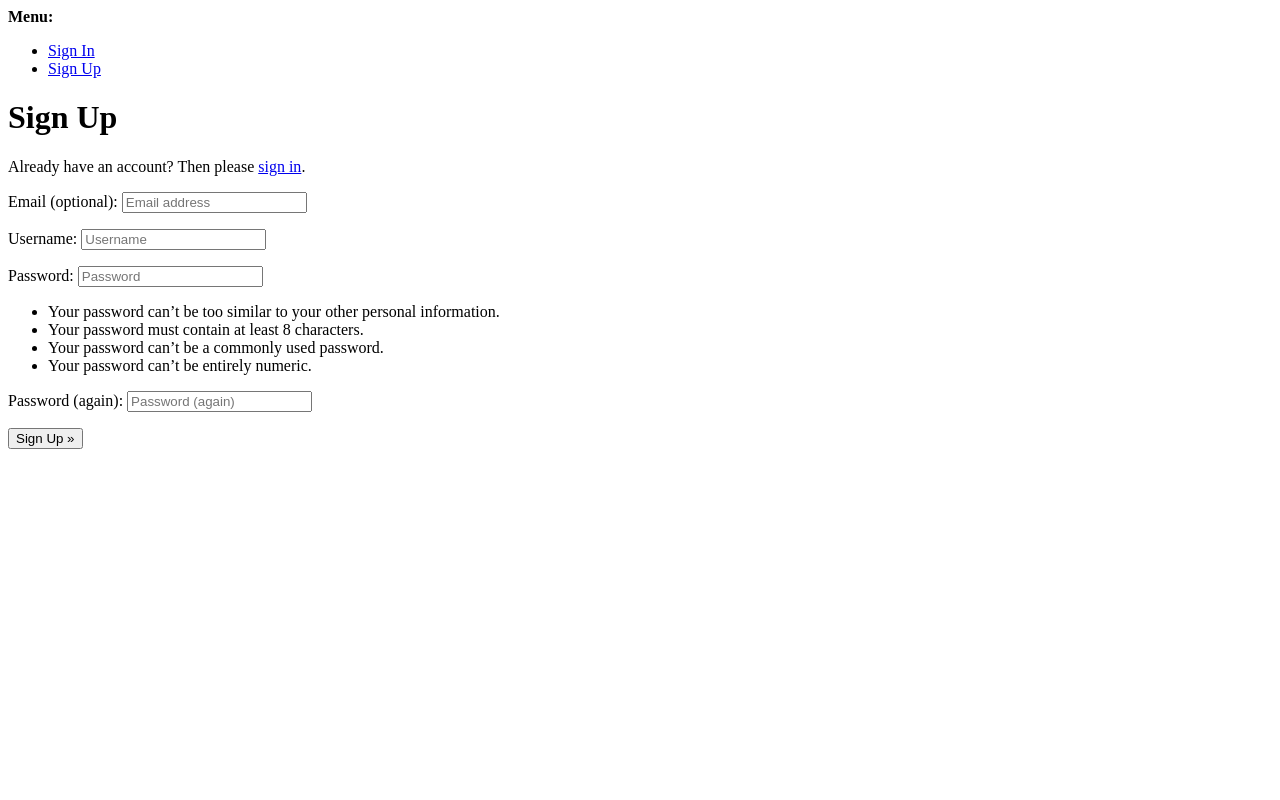
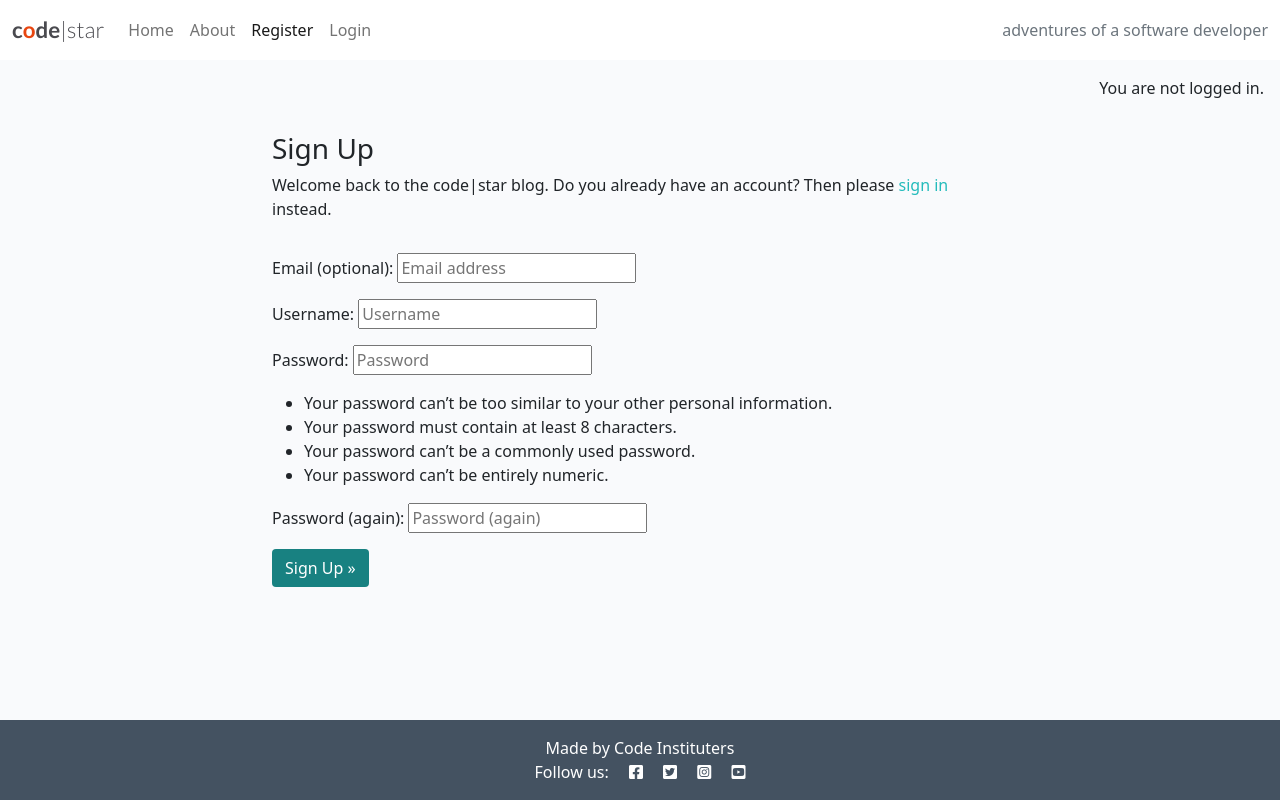
Before and after one commit to Matt-Cowen/django_blog, a Django app: page /accounts/signup/ in a window 1280 px wide. Run offline with Django 4.2, Linux system fonts and the light colour scheme.

Commit message:
auth templates styled

```diff
--- a/templates/account/signup.html
+++ b/templates/account/signup.html
@@ -1,21 +1,31 @@
-{% extends "account/base.html" %}
+{% extends "base.html" %}
 
 {% load i18n %}
 
 {% block head_title %}{% trans "Signup" %}{% endblock head_title %}
 
 {% block content %}
-<h1>{% trans "Sign Up" %}</h1>
+<div class="container">
+  <div class="row">
+    <div class="col-md-8 mt-3 offset-md-2">
+      <h3>{% trans "Sign Up" %}</h3>
 
-<p>{% blocktrans %}Already have an account? Then please <a href="{{ login_url }}">sign in</a>.{% endblocktrans %}</p>
-
+      <p>{% blocktrans %}Welcome back to the code|star blog. Do you already have an account? Then please <a href="{{ login_url }}" class="link">sign in</a> instead.{% endblocktrans %}
+      </p>
+    </div>
+  </div>
+  <div class="row">
+    <div class="col-md-8 mt-3 offset-md-2">
       <form class="signup" id="signup_form" method="post" action="{% url 'account_signup' %}">
         {% csrf_token %}
         {{ form.as_p }}
         {% if redirect_field_value %}
         <input type="hidden" name="{{ redirect_field_name }}" value="{{ redirect_field_value }}" />
         {% endif %}
-  <button type="submit">{% trans "Sign Up" %} &raquo;</button>
+        <button class="btn btn-signup right" type="submit">{% trans "Sign Up" %} &raquo;</button>
       </form>
 
+    </div>
+  </div>
+</div>
 {% endblock content %}
--- a/templates/base.html
+++ b/templates/base.html
@@ -79,7 +79,13 @@
     </nav>
 
     <main class="flex-shrink-0 main-bg">
-
+        {% if user.is_authenticated %}
+        <div class="row">
+            <p class="text-end m-3">You are logged in as {{ user.username }}.</p>
+            {% else %}
+            <p class="text-end m-3">You are not logged in.</p>
+            {% endif %}
+        </div>
         {% block content %}
         <!-- Content Goes here -->
         {% endblock content %}
```
Lines whose indentation alone changed are shown as unchanged.
